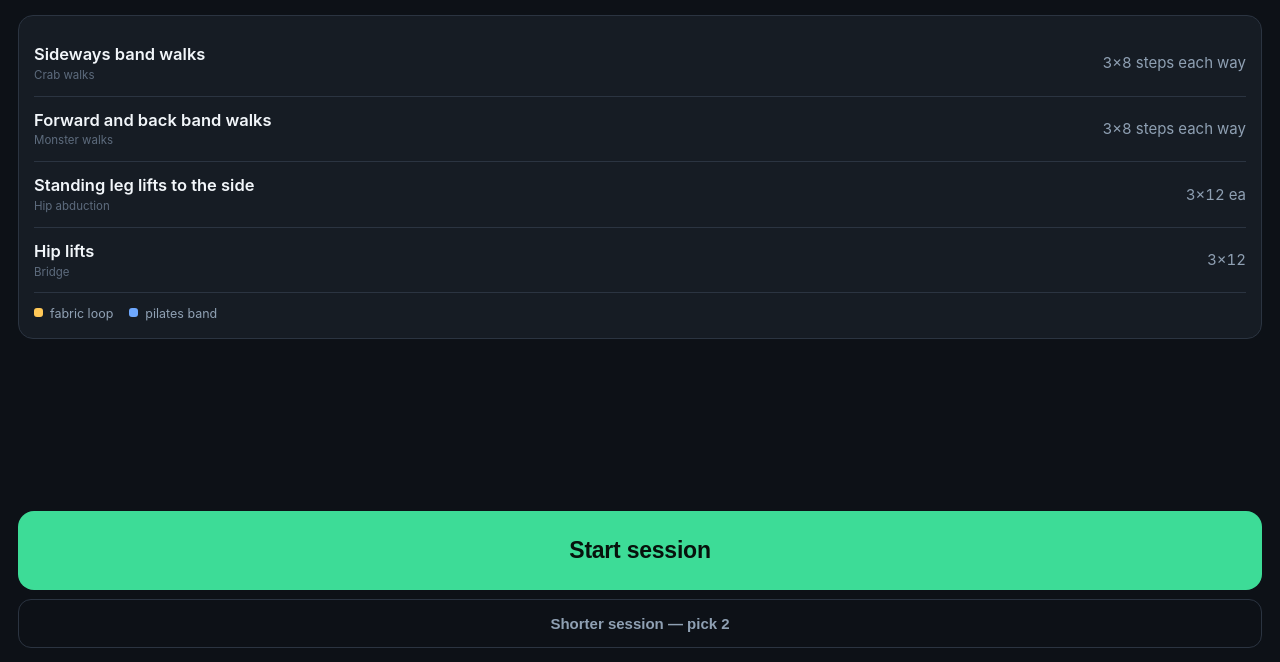
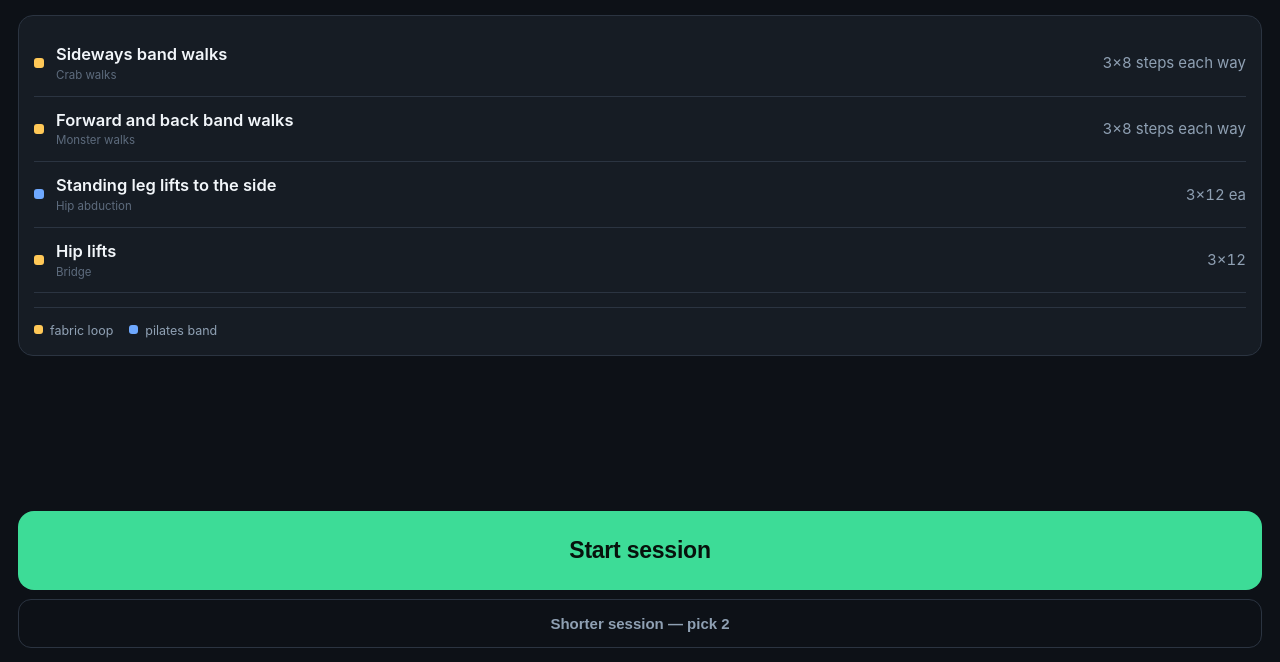
Before and after one commit to jonhyde/physio-app, a plain HTML site: page index.html in a window 1280 px wide. Shown: the part 138-800 px from the top of the page. Drawn offline with Linux system fonts and the light colour scheme.

Commit message:
Band dots on the exercise list so the legend means something

```diff
--- a/index.html
+++ b/index.html
@@ -66,12 +66,14 @@
   /* exercise list */
   .ex{display:flex;justify-content:space-between;align-items:center;gap:12px;
       padding:12px 0;border-bottom:1px solid var(--line)}
-  .ex:last-child{border:0}
+  .ex:last-child,.ex:last-of-type{border:0}
   .nm{font-size:16.5px;font-weight:600}
   .cl{font-size:11.5px;color:var(--dim)}
   .ex .rp{font-size:15px;color:var(--muted);font-variant-numeric:tabular-nums;white-space:nowrap}
   .dot{display:inline-block;width:9px;height:9px;border-radius:3px;margin-right:7px;vertical-align:1px}
-  .legend{display:flex;gap:16px;font-size:12.5px;color:var(--muted);margin-top:12px}
+  .ex > .dot{width:10px;height:10px;margin-right:0;flex:none;align-self:center}
+  .legend{display:flex;gap:16px;font-size:12.5px;color:var(--muted);
+          margin-top:14px;padding-top:14px;border-top:1px solid var(--line)}
 
   /* mid set */
   .side{font-size:13px;letter-spacing:.14em;text-transform:uppercase;color:var(--dim);margin-bottom:2px}
@@ -267,8 +269,13 @@ function screenToday(){
     const e=EXERCISES[id];
     const reps=typeof e.reps==='number'
       ? `${e.sets}&times;${e.reps}${e.perSide?' ea':''}` : `${e.sets}&times;${e.reps}`;
-    return `<div class="ex"><div><div class="nm">${e.name}</div>
-            <div class="cl">${e.clinical}</div></div><div class="rp">${reps}</div></div>`;
+    const dot=e.band
+      ? `<span class="dot" style="background:${BANDS[e.band].colour}"></span>`
+      : `<span class="dot" style="background:transparent"></span>`;
+    return `<div class="ex">${dot}
+            <div style="flex:1"><div class="nm">${e.name}</div>
+            <div class="cl">${e.clinical}</div></div>
+            <div class="rp">${reps}</div></div>`;
   }).join('');
 
   app.innerHTML = topbar(fmt,'Settings') + `
--- a/sw.js
+++ b/sw.js
@@ -1,6 +1,6 @@
 /* Cache-first service worker.
    BUMP THE VERSION whenever any cached file changes, or devices keep the old copy. */
-const CACHE = 'physio-v6';
+const CACHE = 'physio-v7';
 const ASSETS = [
   './', './index.html', './programme.js',
   './manifest.webmanifest', './icon.svg',
```
